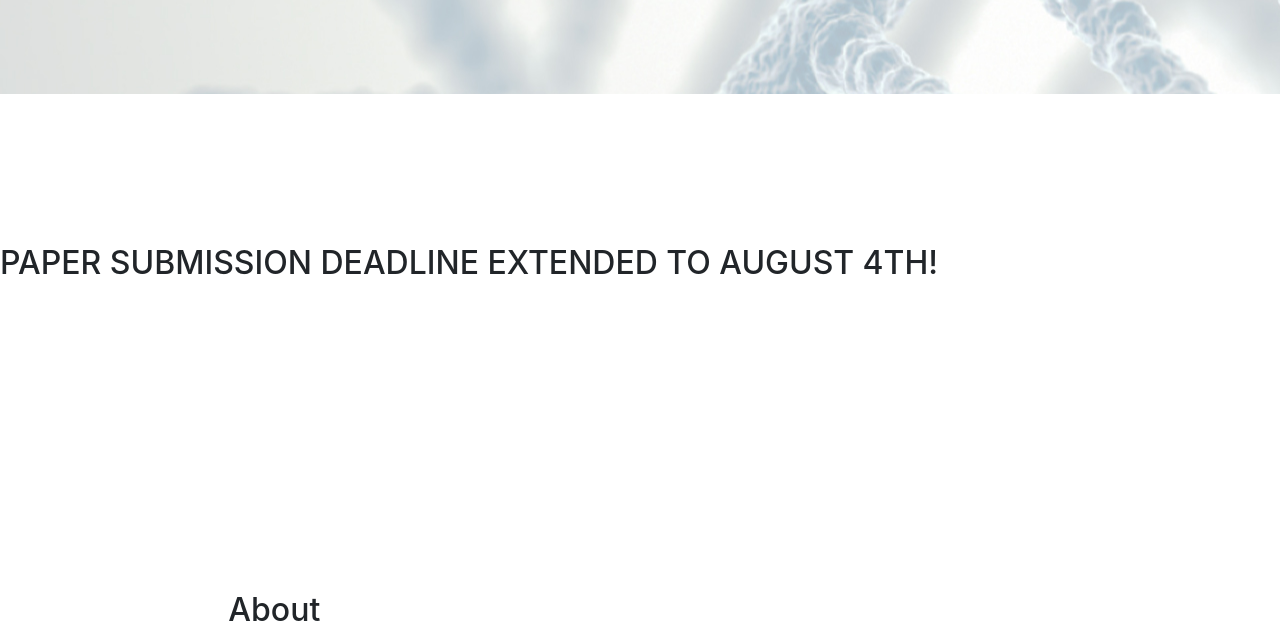
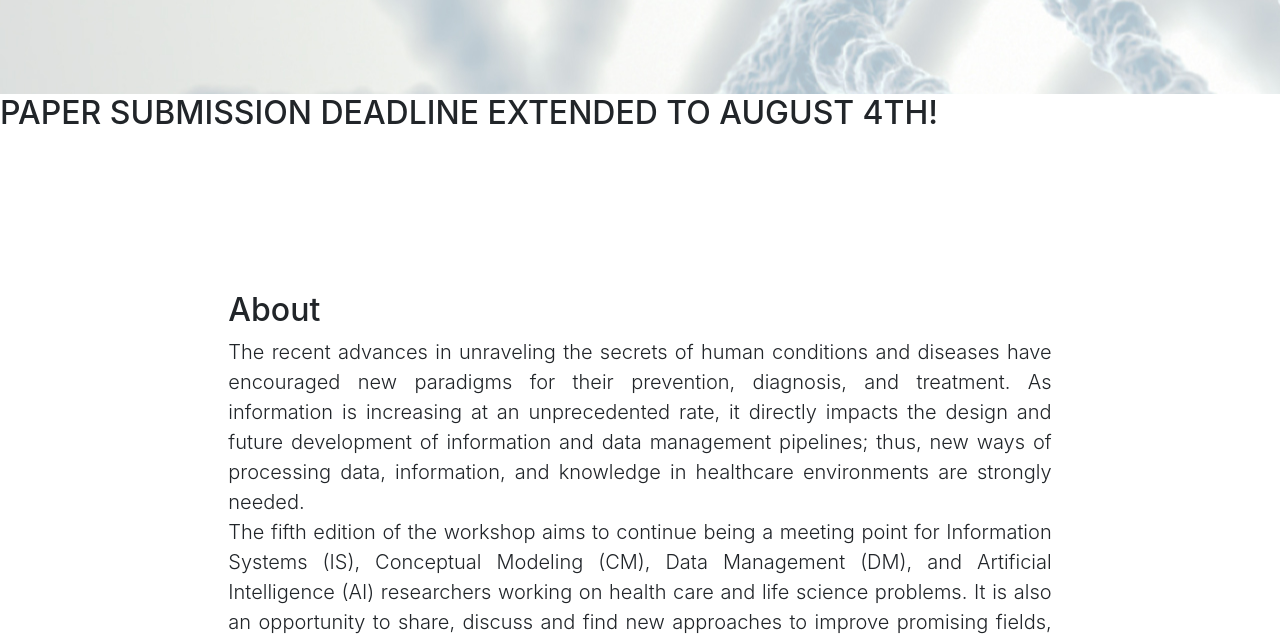
Before and after one commit to DEIB-GECO/cmls2024, a website with bundled scripts: page index.html in a window 1280 px wide. Shown: the part 657-1294 px from the top of the page. Built offline with nearby package versions, Linux system fonts and the light colour scheme; files whose address does not match are found by name.

Commit message:
solve spacing bug

```diff
--- a/index.html
+++ b/index.html
@@ -213,13 +213,11 @@
     </div>
 </section>-->
 
-<section id="news">
     <div class="container-fluid">
         <div class="row">
             <h2>PAPER SUBMISSION DEADLINE EXTENDED TO AUGUST 4TH!</h2>
         </div>
     </div>
-</section>
 
 <section id="about">
     <div class="container-fluid">
```
